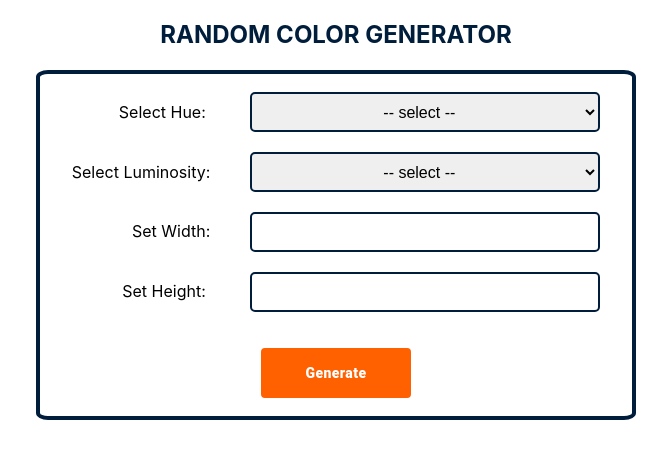
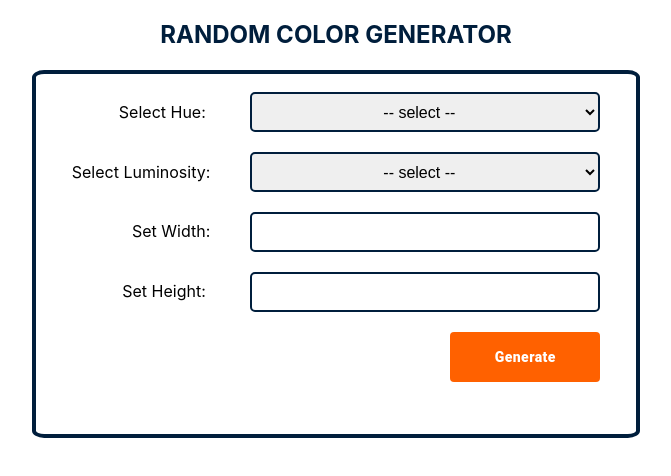
Before and after one commit to Nella1a/react-random-color-generator, a React (Create React App) app: page / in a window 1280 px wide. Shown: the top 476 px of the page, without its empty margins (304-975 px from the left). Built offline with nearby package versions, Linux system fonts and the light colour scheme.

Commit message:
Change Style and remove unnecessary components

```diff
--- a/src/App.js
+++ b/src/App.js
@@ -1,14 +1,22 @@
 import { css } from '@emotion/react';
+import styled from '@emotion/styled';
 import randomColor from 'randomcolor';
 /** @jsxImportSource @emotion/react */
 import React, { useState } from 'react';
 
+const Fragment = styled.body`
+  max-width: 1400px;
+  height: auto;
+  box-sizing: border-box;
+  margin: 0;
+`;
+
 // css divs
-const divStyle = css`
-  box-sizing: border-box;
+const Section = styled.section`
+  /* box-sizing: border-box; */
   margin: 0 auto;
   width: 600px;
-  height: 350px;
+  height: 360px;
   margin-bottom: 10px;
   display: flex;
   justify-content: center;
@@ -16,8 +24,8 @@ const divStyle = css`
   border: 4px solid #001e3c;
 `;
 
-// css generated div
-const divOuput = css`
+// css div box color
+const Div = styled.div`
   color: 'black';
   text-align: 'center';
   font-weight: '600';
@@ -25,7 +33,7 @@ const divOuput = css`
 `;
 
 // css heading
-const headerOneStyle = css`
+const Heading = styled.h1`
   width: 400px;
   height: 30px;
   margin: 10px auto;
@@ -41,13 +49,11 @@ const headerOneStyle = css`
 
 // css form
 const formStyle = css`
-  width: inherit;
   margin: 10px 8px;
 `;
 
 // css for ul
-const ulStyle = css`
-  width: inherit;
+const Ul = styled.ul`
   list-style: none;
   display: flex;
   flex-direction: column;
@@ -56,8 +62,8 @@ const ulStyle = css`
   align-items: flex-end;
 `;
 
-// css for li
-const liStyle = css`
+// css li
+const Li = styled.li`
   text-align: right;
 `;
 
@@ -96,61 +102,21 @@ const buttonStyle = css`
   }
 `;
 
-// Show color in a box based on hue,lume, width, height or none if not selected
-export function ChangeBackground(props) {
-  return (
-    props.generateColor && (
-      <div
-        css={{ divOuput }}
-        style={{
-          backgroundColor: props.generateColor,
-          width: props.height,
-          height: props.width,
-          position: 'relative',
-          top: '50px',
-          left: '0px',
-        }}
-      >
-        Generated Color: {props.generateColor}
-      </div>
-    )
-  );
-}
-
-// eventhandler on button
-export function RandomColors(props) {
-  const [changeColor, setCount] = useState('');
-  return (
-    <>
-      <div style={{ display: 'flex', justifyContent: 'center' }}>
-        <button
-          css={buttonStyle}
-          onClick={() => setCount(randomColor(props.setHue, props.setLum))}
-        >
-          Generate
-        </button>
-      </div>
-      <ChangeBackground
-        generateColor={changeColor}
-        width={props.width + 'px'}
-        height={props.height + 'px'}
-      />
-    </>
-  );
-}
-
-// save and track input (hue, lumi, width, height)
-export function ChangeHueAndLum() {
-  const [valueHue, setValueHue] = useState('');
-  const [valueLumi, setValueLumi] = useState('');
+function App() {
+  const [valueHue, setValueHue] = useState('undefined');
+  const [valueLumi, setValueLumi] = useState('undefined');
   const [valueWidth, setValueWidth] = useState('');
   const [valueHeight, setValueHeight] = useState('');
+  const [changeColor, setCount] = useState('');
 
   return (
+    <Fragment>
+      <Heading>random color generator</Heading>
+      <Section>
         <div style={{ margin: '2px' }}>
-      <form css={formStyle}>
-        <ul css={ulStyle}>
-          <li css={liStyle}>
+          <form css={formStyle} onSubmit={(event) => event.preventDefault()}>
+            <Ul>
+              <Li>
                 <label htmlFor="hui-select"> Select Hue: </label>
                 <select
                   css={optionStyle}
@@ -164,9 +130,9 @@ export function ChangeHueAndLum() {
                   <option value="green">green</option>
                   <option value="blue">blue</option>
                 </select>
-          </li>
+              </Li>
 
-          <li css={liStyle}>
+              <Li>
                 <label htmlFor="lumi-select">Select Luminosity:</label>
                 <select
                   css={optionStyle}
@@ -179,9 +145,9 @@ export function ChangeHueAndLum() {
                   <option value="dark">dark</option>
                   <option value="light">light</option>
                 </select>
-          </li>
+              </Li>
 
-          <li css={liStyle}>
+              <Li>
                 <label htmlFor="width-select">Set Width:</label>
                 <input
                   css={optionStyle}
@@ -190,8 +156,8 @@ export function ChangeHueAndLum() {
                   min="0"
                   onChange={(event) => setValueWidth(event.target.value)}
                 />
-          </li>
-          <li css={liStyle}>
+              </Li>
+              <Li>
                 <label htmlFor="height">Set Height: </label>
                 <input
                   id="height"
@@ -201,28 +167,38 @@ export function ChangeHueAndLum() {
                   min="0"
                   onChange={(event) => setValueHeight(event.target.value)}
                 />
-          </li>
-        </ul>
+              </Li>
+              <Li>
+                <button
+                  css={buttonStyle}
+                  onClick={() =>
+                    setCount(
+                      randomColor({ hue: valueHue, luminosity: valueLumi }),
+                    )
+                  }
+                >
+                  Generate
+                </button>
+              </Li>
+            </Ul>
           </form>
-
-      <RandomColors
-        setLum={valueLumi}
-        setHue={valueHue}
-        height={valueHeight}
-        width={valueWidth}
-      />
+          {changeColor && (
+            <Div
+              style={{
+                backgroundColor: changeColor,
+                width: valueWidth + 'px',
+                height: valueHeight + 'px',
+                position: 'relative',
+                top: '50px',
+                left: '0px',
+              }}
+            >
+              Generated Color: {changeColor}
+            </Div>
+          )}
         </div>
-  );
-}
-
-function App() {
-  return (
-    <>
-      <h1 css={headerOneStyle}>random color generator</h1>
-      <div css={divStyle}>
-        <ChangeHueAndLum />
-      </div>
-    </>
+      </Section>
+    </Fragment>
   );
 }
 
```
Lines whose indentation alone changed are shown as unchanged.
